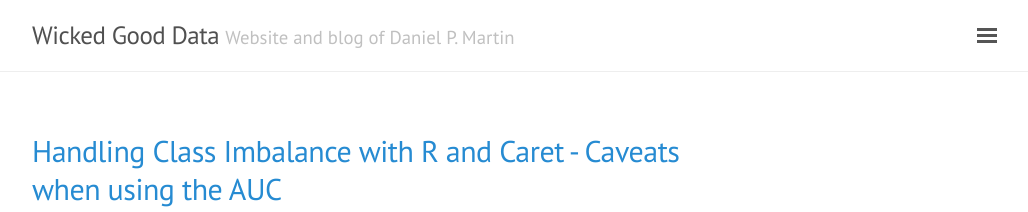
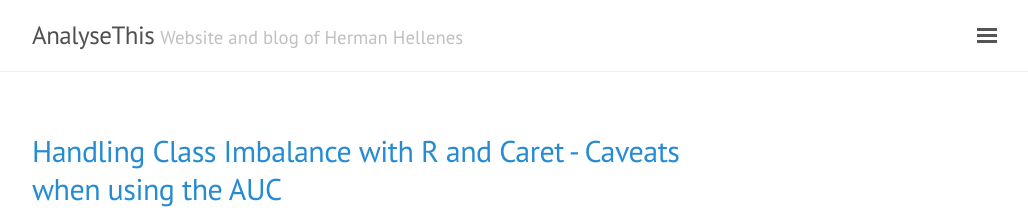
Before and after one commit to herman-hellenes/herman-hellenes.github.io, a Jekyll site: the page built from index.html, in a window 1280 px wide and 900 px high. Shown: the top 212 px of the window, without its empty margins (248-1276 px from the left). Built offline with Jekyll 4.4.1, drawn with Linux system fonts in a browser that asks for light colours; nearby versions of some CDN libraries.

Commit message:
Update _config.yml

```diff
--- a/_config.yml
+++ b/_config.yml
@@ -2,26 +2,26 @@
 permalink:           blogposts/:categories/:title
 
 # Setup
-title:               Wicked Good Data
-tagline:             'Website and blog of Daniel P. Martin'
-description:         'Quantitative Psychology PhD and Senior Data Scientist at McKinsey & Company.'
-url:                 http://dpmartin42.github.io
+title:               AnalyseThis
+tagline:             'Website and blog of Herman Hellenes'
+description:         'Physics M.Sc. and Data Scientist at EY.'
+url:                 http://herman-hellenes.github.io
 baseurl:             ''
 highlighter:         rouge
 
 # About/contact
 author:
-  name:              Dan Martin
-  email:             dpmartin42@gmail.com
+  name:              Herman Hellenes
+  email:             herman.hellenes@gmail.com
 
 # Set up google analytics
 
 analytics :
   provider : google
   google :
-      tracking_id : 'UA-123-12'
+      tracking_id : 'xxx'
   getclicky :
-    site_id : UA-26032429-1
+    site_id : xxx
 
 # Custom vars
 version:             1.0.0
```
